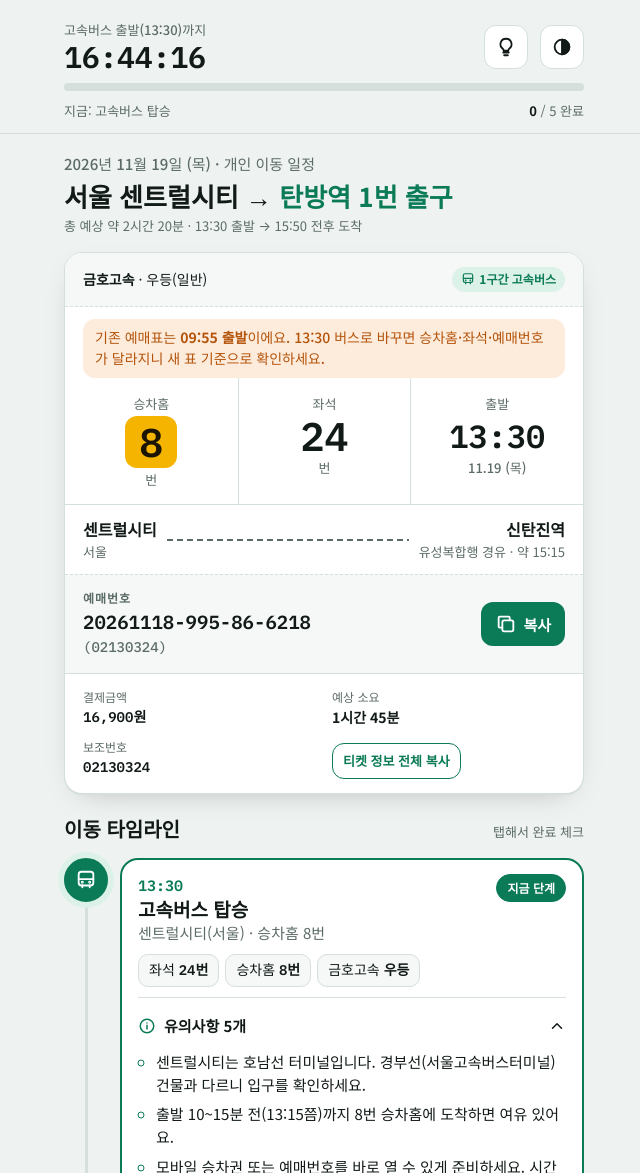
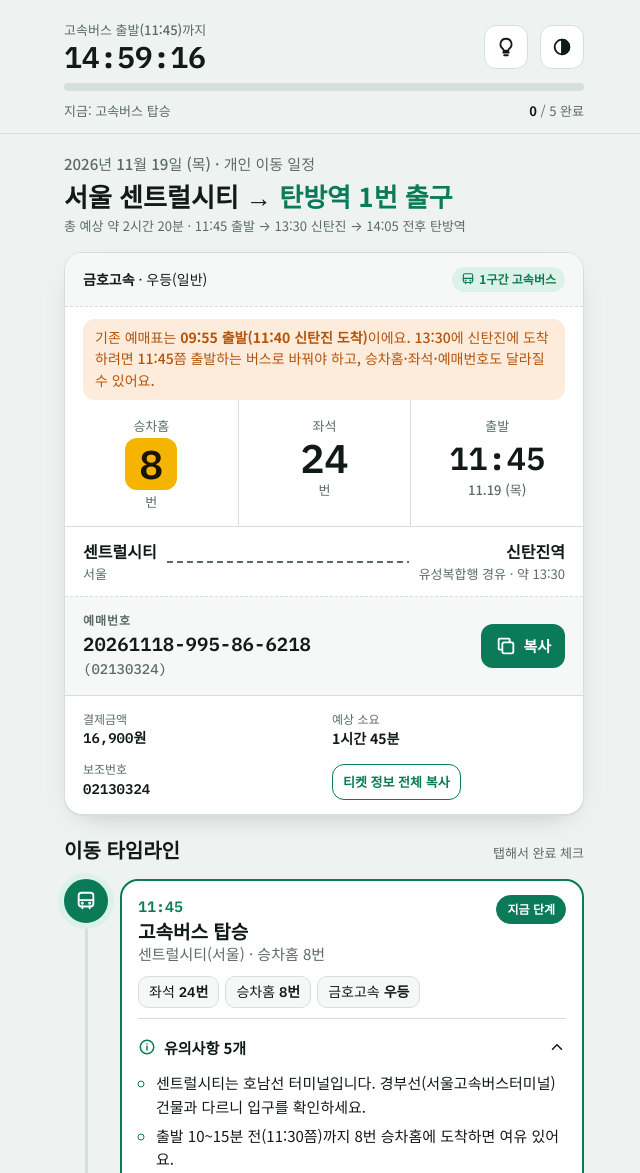
Before and after one commit to imj53499-commits/os, a plain HTML site: page trip/index.html in a window 1280 px wide. Shown: the top 1173 px of the page, without its empty margins (316-956 px from the left). Drawn offline with Linux system fonts and the light colour scheme; a web font is replaced by a local one.

Commit message:
Retime trip guide for 13:30 arrival at Sintanjin
Co-Authored-By: Claude Opus 5.5 <noreply@anthropic.com>
Claude-Session: https://claude.ai/code/session_0169UWPSjsVYKwn9Qc8K3d1u

```diff
--- a/trip/index.html
+++ b/trip/index.html
@@ -198,7 +198,7 @@ textarea{width:100%;min-height:96px;border-radius:12px;border:1px solid var(--li
   <header class="head">
     <div class="date">2026년 11월 19일 (목) · 개인 이동 일정</div>
     <h1>서울 센트럴시티 → <span>탄방역 1번 출구</span></h1>
-    <div class="note">총 예상 약 2시간 20분 · 13:30 출발 → 15:50 전후 도착</div>
+    <div class="note">총 예상 약 2시간 20분 · 11:45 출발 → 13:30 신탄진 → 14:05 전후 탄방역</div>
   </header>
 
   <!-- 고속버스 티켓 요약 -->
@@ -207,16 +207,16 @@ textarea{width:100%;min-height:96px;border-radius:12px;border:1px solid var(--li
       <span><b>금호고속</b> · 우등(일반)</span>
       <span class="chip"><svg class="i" style="width:14px;height:14px"><use href="#i-bus"/></svg>1구간 고속버스</span>
     </div>
-    <div class="warn" style="margin:12px 18px 0">기존 예매표는 <b>09:55 출발</b>이에요. 13:30 버스로 바꾸면 승차홈·좌석·예매번호가 달라지니 새 표 기준으로 확인하세요.</div>
+    <div class="warn" style="margin:12px 18px 0">기존 예매표는 <b>09:55 출발(11:40 신탄진 도착)</b>이에요. 13:30에 신탄진에 도착하려면 11:45쯤 출발하는 버스로 바꿔야 하고, 승차홈·좌석·예매번호도 달라질 수 있어요.</div>
     <div class="t-big">
       <div><span class="k">승차홈</span><span class="v sign">8</span><span class="k">번</span></div>
       <div><span class="k">좌석</span><span class="v">24</span><span class="k">번</span></div>
-      <div><span class="k">출발</span><span class="v" style="font-size:32px;padding-block:4px">13:30</span><span class="k">11.19 (목)</span></div>
+      <div><span class="k">출발</span><span class="v" style="font-size:32px;padding-block:4px">11:45</span><span class="k">11.19 (목)</span></div>
     </div>
     <div class="t-route">
       <div>센트럴시티<small>서울</small></div>
       <div class="arrow" aria-hidden="true"></div>
-      <div style="text-align:right">신탄진역<small>유성복합행 경유 · 약 15:15</small></div>
+      <div style="text-align:right">신탄진역<small>유성복합행 경유 · 약 13:30</small></div>
     </div>
     <div class="t-code">
       <div class="txt">
@@ -282,26 +282,26 @@ textarea{width:100%;min-height:96px;border-radius:12px;border:1px solid var(--li
   ];
 
   const STEPS = [
-    { id: "board", icon: "i-bus", time: "13:30", start: at(13,30), title: "고속버스 탑승",
+    { id: "board", icon: "i-bus", time: "11:45", start: at(11,45), title: "고속버스 탑승",
       place: "센트럴시티(서울) · 승차홈 8번",
       facts: [["좌석", "24번"], ["승차홈", "8번"], ["금호고속", "우등"]],
       tips: [
         "센트럴시티는 호남선 터미널입니다. 경부선(서울고속버스터미널) 건물과 다르니 입구를 확인하세요.",
-        "출발 10~15분 전(13:15쯤)까지 8번 승차홈에 도착하면 여유 있어요.",
+        "출발 10~15분 전(11:30쯤)까지 8번 승차홈에 도착하면 여유 있어요.",
         "모바일 승차권 또는 예매번호를 바로 열 수 있게 준비하세요. 시간을 바꿨다면 새 표인지 확인하세요.",
         "점심은 출발 전에 해결하세요. 탑승 중 1시간 45분 동안 식사하기 어려워요.",
         "탑승 전 화장실, 물 챙기기. 휴게소 정차가 없을 수 있어요."
       ] },
-    { id: "arrive", icon: "i-pin", time: "15:15", start: at(15,15), title: "신탄진역 도착 · 하차",
+    { id: "arrive", icon: "i-pin", time: "13:30", start: at(13,30), title: "신탄진역 도착 · 하차",
       place: "유성복합행 경유 · 예상 소요 1시간 45분",
-      facts: [["예상 도착", "15:15"]],
+      facts: [["예상 도착", "13:30"]],
       warn: "종점(유성복합)까지 가지 않고 신탄진에서 내립니다. 정차 안내방송을 꼭 들으세요.",
       tips: [
         "도로 상황에 따라 10~20분 늦어질 수 있어요. 이후 일정은 실제 도착 시각 기준으로 계산하세요.",
         "내리기 전 좌석 24번 주변 소지품을 확인하세요.",
         "하차하면 바로 지도 앱으로 705번 실시간 도착 정보를 확인하세요."
       ] },
-    { id: "citybus", icon: "i-swap", time: "15:20", start: at(15,20), title: "시내버스 환승 · 705번",
+    { id: "citybus", icon: "i-swap", time: "13:35", start: at(13,35), title: "시내버스 환승 · 705번",
       place: "신탄진역 정류장 → 둔산동 방면",
       bus: ["705", "703"],
       maps: true,
@@ -311,7 +311,7 @@ textarea{width:100%;min-height:96px;border-radius:12px;border:1px solid var(--li
         "교통카드로 탑승하고 내릴 때도 꼭 태그하세요. 하차 태그를 해야 지하철·버스 환승할인이 적용됩니다.",
         "정부청사서문, 이마트, 시청환승지 같은 정류장 이름을 기억해 두면 하차 시점을 놓치지 않아요."
       ] },
-    { id: "transfer", icon: "i-train", time: "15:40", start: at(15,40), title: "둔산 하차 → 탄방역으로 이동",
+    { id: "transfer", icon: "i-train", time: "13:55", start: at(13,55), title: "둔산 하차 → 탄방역으로 이동",
       place: "정부청사서문 · 이마트 · 시청환승지 일대에서 하차",
       options: [
         { tag: "A", title: "시내버스 환승", text: "같은 정류장 일대에서 탄방역 방면 시내버스로 환승해 탄방역 정류장 하차." },
@@ -322,12 +322,12 @@ textarea{width:100%;min-height:96px;border-radius:12px;border:1px solid var(--li
         "버스 대기가 길면 방법 B(지하철)가 시간 예측이 쉬워요.",
         "환승은 하차 태그 후 30분 이내여야 할인이 적용됩니다."
       ] },
-    { id: "goal", icon: "i-flag", time: "15:50", start: at(15,50), title: "탄방역 1번 출구 도착",
+    { id: "goal", icon: "i-flag", time: "14:05", start: at(14,5), title: "탄방역 1번 출구 도착",
       place: "대전 서구 · 최종 목적지",
-      facts: [["예상 도착", "15:50 전후"]],
+      facts: [["신탄진 출발", "13:35"], ["예상 도착", "14:05 전후"]],
       tips: [
-        "고속버스가 20분 늦고 705번을 20분 기다리면 16:30쯤 도착할 수 있어요.",
-        "16시 이후 둔산 일대는 퇴근 전 차량이 늘기 시작해요. 버스가 막히면 지하철(방법 B)이 시간 예측이 쉬워요.",
+        "신탄진에서 탄방역까지는 약 34분이지만, 705번을 15~20분 기다리면 14:20~14:25쯤 도착할 수 있어요.",
+        "둔산에서 버스 환승 대기가 길면 지하철(방법 B)이 시간 예측이 쉬워요.",
         "역 안 출구 안내판에서 1번 출구를 찾아 나가세요.",
         "약속 상대에게 도착 시각을 미리 공유해 두면 좋아요."
       ] }
@@ -393,13 +393,13 @@ textarea{width:100%;min-height:96px;border-radius:12px;border:1px solid var(--li
   }
   function tick() {
     const now = Date.now();
-    const dep = at(13,30), arr = at(15,15), goal = at(15,50);
+    const dep = at(11,45), arr = at(13,30), goal = at(14,5);
     let label, value;
     if (state.done.length === STEPS.length) { label = "모든 단계 완료"; value = "도착 ✓"; }
-    else if (now < dep) { label = "고속버스 출발(13:30)까지"; value = fmt(dep - now); }
-    else if (now < arr) { label = "신탄진역 도착 예정(15:15)까지"; value = fmt(arr - now); }
-    else if (now < goal) { label = "탄방역 1번 출구 도착 예정(15:50)까지"; value = fmt(goal - now); }
-    else { label = "예상 도착 시각(15:50) 경과"; value = "+" + fmt(now - goal); }
+    else if (now < dep) { label = "고속버스 출발(11:45)까지"; value = fmt(dep - now); }
+    else if (now < arr) { label = "신탄진역 도착(13:30)까지"; value = fmt(arr - now); }
+    else if (now < goal) { label = "탄방역 1번 출구 도착 예정(14:05)까지"; value = fmt(goal - now); }
+    else { label = "예상 도착 시각(14:05) 경과"; value = "+" + fmt(now - goal); }
     $("#cdLabel").textContent = label;
     $("#cdTime").textContent = value;
   }
@@ -419,7 +419,7 @@ textarea{width:100%;min-height:96px;border-radius:12px;border:1px solid var(--li
   }
   const SUMMARY = [
     "[11/19(목) 고속버스]",
-    "센트럴시티(서울) 13:30 → 신탄진역 (유성복합행 경유, 약 15:15 도착)",
+    "센트럴시티(서울) 11:45쯤 → 신탄진역 13:30 도착 (유성복합행 경유)",
     "※ 기존 예매: 09:55 출발표",
     "금호고속 우등 · 승차홈 8번 · 좌석 24번 · 16,900원",
     "예매번호 20261118-995-86-6218 (02130324)"
```
